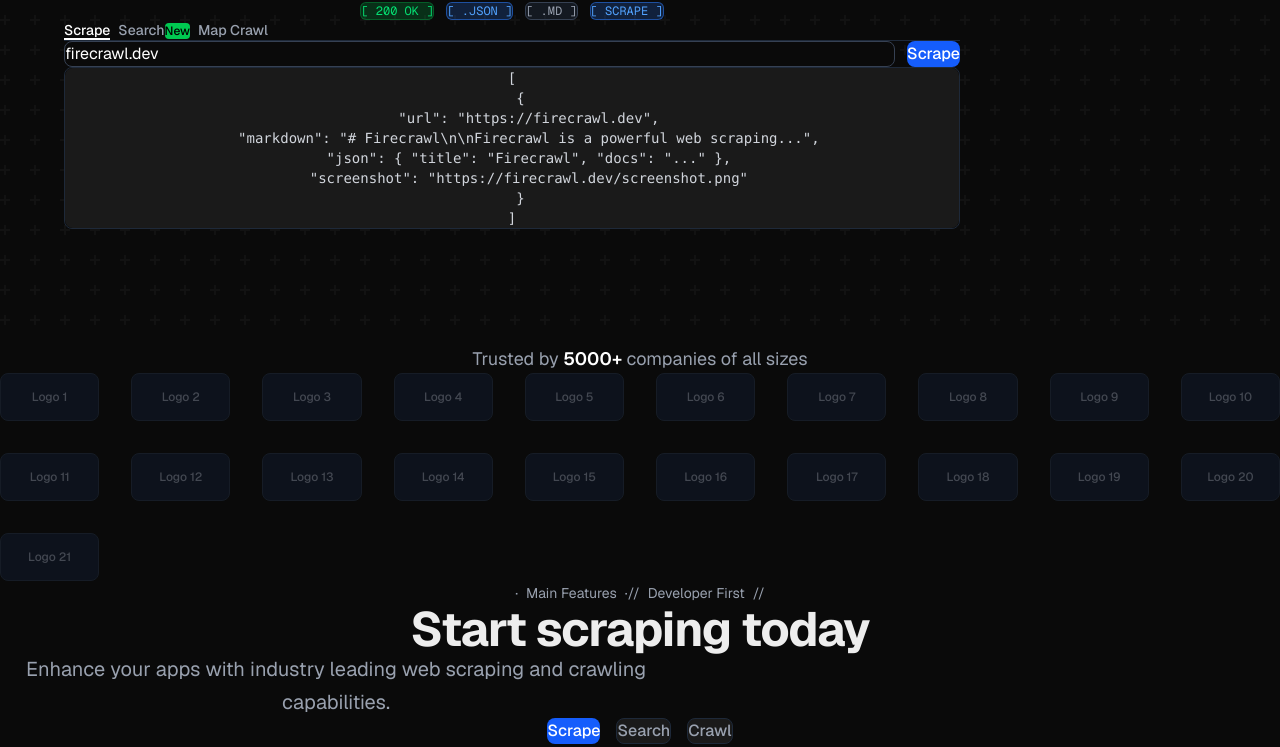
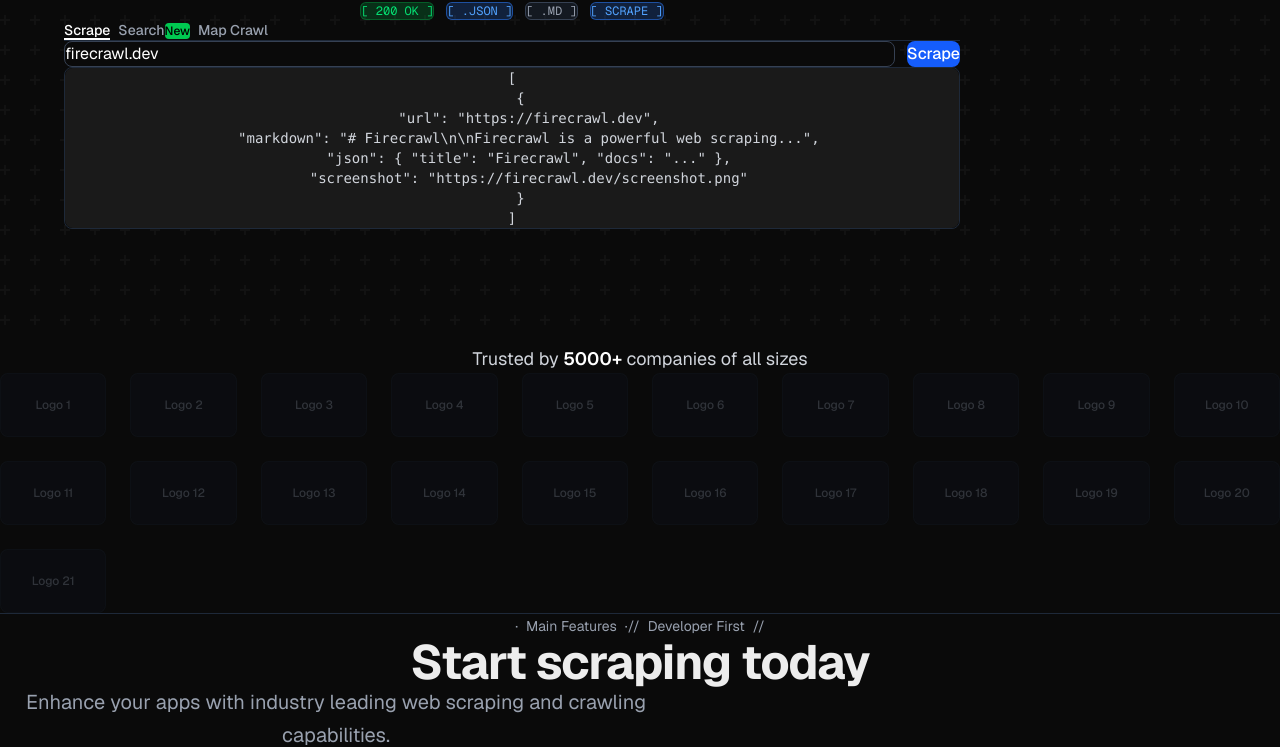
Before and after one commit to danteocualesjr/firecrawl-clone, a Next.js app: page / in a window 1280 px wide. Shown: the part 460-1207 px from the top of the page. Built offline with nearby package versions, Linux system fonts and the light colour scheme.

Commit message:
added features

```diff
--- a/app/globals.css
+++ b/app/globals.css
@@ -31,3 +31,14 @@
 html {
   scroll-behavior: smooth;
 }
+
+/* Hide scrollbar for Chrome, Safari and Opera */
+.scrollbar-hide::-webkit-scrollbar {
+  display: none;
+}
+
+/* Hide scrollbar for IE, Edge and Firefox */
+.scrollbar-hide {
+  -ms-overflow-style: none;  /* IE and Edge */
+  scrollbar-width: none;  /* Firefox */
+}
--- a/components/Logos.tsx
+++ b/components/Logos.tsx
@@ -3,16 +3,18 @@
   const logos = Array.from({ length: 21 }, (_, i) => `Logo ${i + 1}`);
 
   return (
-    <section className="py-16 px-4 sm:px-6 lg:px-8 bg-[#0a0a0a]">
+    <section className="py-16 px-4 sm:px-6 lg:px-8 bg-[#0a0a0a] border-b border-gray-800">
       <div className="max-w-7xl mx-auto text-center space-y-8">
-        <p className="text-lg text-gray-400">
-          Trusted by <span className="font-semibold text-white">5000+</span> companies of all sizes
+        <p className="text-lg text-gray-300">
+          Trusted by <span className="font-semibold text-white">5000+</span>
+          <br className="sm:hidden" />
+          <span className="hidden sm:inline"> </span>companies of all sizes
         </p>
-        <div className="grid grid-cols-4 md:grid-cols-7 lg:grid-cols-10 gap-8 items-center opacity-60 hover:opacity-100 transition-opacity">
+        <div className="grid grid-cols-4 md:grid-cols-7 lg:grid-cols-10 gap-6 items-center opacity-40 hover:opacity-60 transition-opacity">
           {logos.map((logo, index) => (
             <div
               key={index}
-              className="flex items-center justify-center h-12 text-gray-500 text-xs font-medium bg-gray-900 rounded-lg border border-gray-800"
+              className="flex items-center justify-center h-16 text-gray-500 text-xs font-medium bg-gray-900/50 rounded-lg border border-gray-800/50 hover:border-gray-700 transition-colors"
             >
               {logo}
             </div>
```
